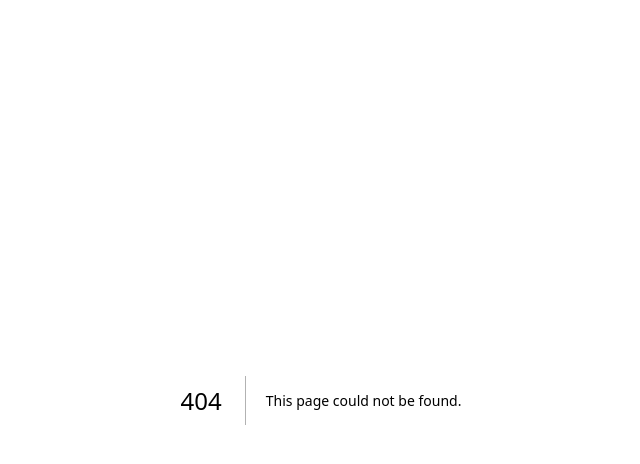
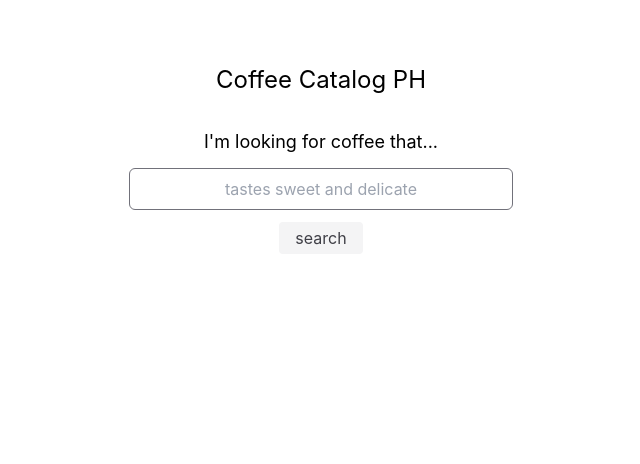
Before and after one commit to ledesmablt/coffee-catalog, a Next.js app: page /coffee_catalog in a window 1280 px wide. Before the commit this address had no page. Shown: the top 464 px of the page, without its empty margins (319-959 px from the left). Built offline with nearby package versions, Linux system fonts and the light colour scheme.

Commit message:
feat: create Coffee Catalog page with simple search

```diff
--- a/package.json
+++ b/package.json
@@ -15,11 +15,13 @@
     ]
   },
   "dependencies": {
+    "@tanstack/react-query": "^5.61.3",
     "axios": "^0.27.2",
     "dayjs": "^1.11.13",
     "next": "^14.2.14",
     "react": "^18.3.1",
-    "react-dom": "^18.3.1"
+    "react-dom": "^18.3.1",
+    "react-hook-form": "^7.53.2"
   },
   "devDependencies": {
     "@commitlint/cli": "^19.5.0",
--- /dev/null
+++ b/src/app/coffee_catalog/_components/Content.tsx
@@ -0,0 +1,78 @@
+'use client'
+
+import { useQuery } from '@tanstack/react-query'
+import { useMemo, useState } from 'react'
+import { useForm } from 'react-hook-form'
+import type { Product } from '../_types/schema'
+import { ProductCard } from './ProductCard'
+
+const PLACEHOLDERS = ['tastes sweet and delicate', 'reminds me of my childhood summer'] as const
+
+interface FormValues {
+  searchQuery: string
+}
+
+export const Content = () => {
+  const placeholder = useMemo(() => {
+    // randomized placeholder text
+    const index = Math.floor(Math.random() * PLACEHOLDERS.length)
+    return PLACEHOLDERS[index]
+  }, [])
+
+  const { handleSubmit, register, setValue } = useForm<FormValues>()
+
+  const [searchParams, setSearchParams] = useState('')
+  const { data } = useQuery({
+    queryKey: ['/api/search_products', searchParams],
+    enabled: !!searchParams,
+    queryFn: async () => {
+      if (!searchParams) {
+        return []
+      }
+
+      // TODO: improve types
+      const res = await fetch(`/coffee_catalog/api/search_products?${searchParams}`)
+      const { data } = await res.json()
+      return data as Product[]
+    },
+  })
+
+  const onSubmit = handleSubmit(async (values) => {
+    const searchQuery = values.searchQuery || placeholder
+    const params = new URLSearchParams({ q: searchQuery })
+    setSearchParams(params.toString())
+
+    // submit the placeholder if it doesn't
+    if (!values.searchQuery) {
+      setValue('searchQuery', searchQuery)
+    }
+  })
+
+  return (
+    <>
+      <h1 className='text-2xl'>Coffee Catalog PH</h1>
+      <section>
+        <form className='flex flex-col items-center mt-4 gap-3' onSubmit={onSubmit}>
+          <p className='text-lg'>{"I'm looking for coffee that..."}</p>
+          <input
+            type='text'
+            placeholder={placeholder}
+            className='w-96 px-4 py-2 border rounded-md border-zinc-500 text-center placeholder:text-center'
+            {...register('searchQuery')}
+          />
+          <button type='submit' className='px-4 py-1 rounded bg-zinc-100 text-zinc-700'>
+            search
+          </button>
+        </form>
+      </section>
+
+      {!!data && (
+        <section className='flex flex-col gap-4 items-center'>
+          {data.map((product) => {
+            return <ProductCard key={`product-${product.name}`} product={product} />
+          })}
+        </section>
+      )}
+    </>
+  )
+}
--- /dev/null
+++ b/src/app/coffee_catalog/_components/ProductCard.tsx
@@ -0,0 +1,35 @@
+import type { Product } from '../_types/schema'
+
+interface Props {
+  product: Product
+}
+
+export const ProductCard = ({ product }: Props) => {
+  // TODO: placeholder image for broken images
+  return (
+    <div className='border rounded py-4 px-8 w-full max-w-[600px] flex'>
+      <div>
+        <h4 className='font-bold text-lg mb-4'>{product.name}</h4>
+        <div className='flex flex-col gap-4'>
+          <div>
+            {product.description.split('\n').map((line, index) => (
+              <p key={`product-${product.name}-desc-${index}`}>{line}</p>
+            ))}
+          </div>
+          <div>
+            {product.specifications.split('\n').map((line, index) => (
+              <p key={`product-${product.name}-spec-${index}`}>{line}</p>
+            ))}
+          </div>
+          <a href={product.shopify_url} target='_blank' rel='noreferrer'>
+            buy on shopify
+          </a>
+        </div>
+      </div>
+
+      <div>
+        <img src={product.image_url} alt={'' ?? `image for ${product.name}`} />
+      </div>
+    </div>
+  )
+}
--- /dev/null
+++ b/src/app/coffee_catalog/_types/schema.ts
@@ -0,0 +1,7 @@
+export interface Product {
+  name: string
+  description: string
+  specifications: string
+  image_url: string
+  shopify_url: string
+}
--- /dev/null
+++ b/src/app/coffee_catalog/api/search_products/route.ts
@@ -0,0 +1,44 @@
+import nodePath from 'path'
+import { promises as fs } from 'fs'
+import type { Product } from '../../_types/schema'
+
+const DATA_FILES = ['yardstick.json'] as const
+
+const loadAllData = async (): Promise<Product[]> => {
+  const rootPath = process.cwd()
+  const allData = await Promise.all(
+    DATA_FILES.map(async (filename) => {
+      const filePath = nodePath.join(rootPath, 'data', filename)
+      const fileData = await fs.readFile(filePath, 'utf8')
+      return JSON.parse(fileData) as Product[] // NOTE: improve this with zod validation
+    }),
+  )
+  return allData.flatMap((products) => products)
+}
+
+export const GET = async (req: Request): Promise<Response> => {
+  const { searchParams } = new URL(req.url)
+  const searchQuery = searchParams.get('q')?.toLowerCase().trim()
+  if (!searchQuery) {
+    // TODO: better error handling
+    // TODO: minimum length of 4 characters
+    throw new Error('q is a required argument')
+  }
+
+  // TODO: handle filtering with genAI, or also some combination of plain text filtering.
+  const allData = await loadAllData()
+  const matchingData = allData.filter((product) => {
+    const filterableString = [product['name'], product['description'], product['specifications']]
+      .join(' ')
+      .toLowerCase()
+    return filterableString.includes(searchQuery)
+  })
+
+  const responseBody = { data: matchingData }
+  return new Response(JSON.stringify(responseBody), {
+    headers: {
+      'Content-Type': 'application/json',
+    },
+    status: 200,
+  })
+}
--- /dev/null
+++ b/src/app/coffee_catalog/layout.tsx
@@ -0,0 +1,18 @@
+'use client'
+
+import { QueryClient, QueryClientProvider } from '@tanstack/react-query'
+
+const queryClient = new QueryClient()
+
+// NOTE: not sure if this messes with SSR but let's see
+const Layout = ({ children }: { children: React.ReactNode }) => {
+  return (
+    <main className='flex flex-col items-center min-h-screen'>
+      <div id='center-wrapper' className='flex flex-col items-center gap-2 my-16 w-[90%] max-w-[576px]'>
+        <QueryClientProvider client={queryClient}>{children}</QueryClientProvider>
+      </div>
+    </main>
+  )
+}
+
+export default Layout
--- /dev/null
+++ b/src/app/coffee_catalog/page.tsx
@@ -0,0 +1,14 @@
+import type { Metadata } from 'next'
+import { Content } from './_components/Content'
+
+export const metadata: Metadata = {
+  title: 'Coffee Catalog PH',
+  description: 'Coffee Catalog PH',
+  openGraph: {},
+}
+
+const CoffeeCatalogPage = () => {
+  return <Content />
+}
+
+export default CoffeeCatalogPage
```
Also changed, not shown: 2 other files (tests, documents, lock files or other folders).
